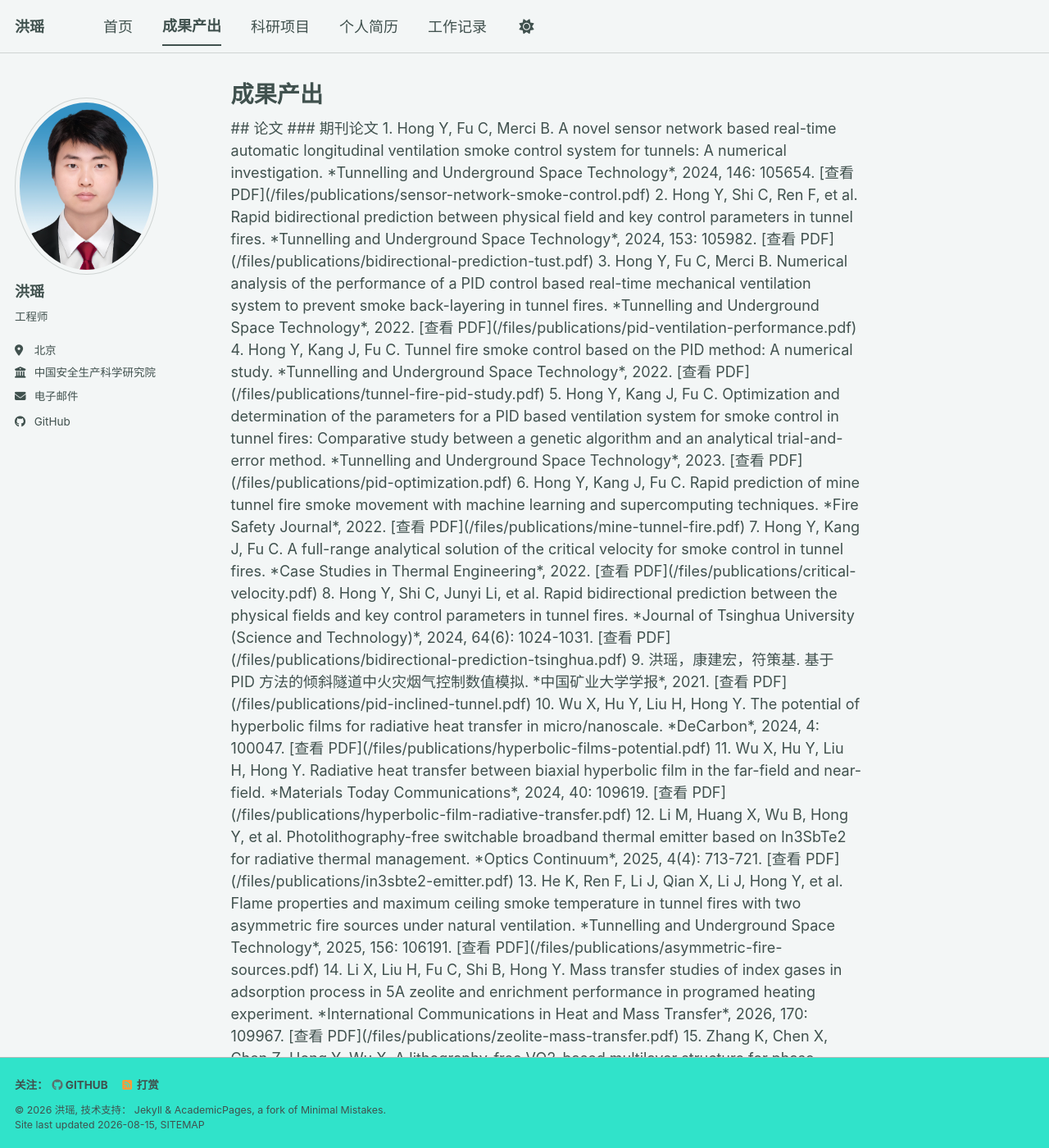
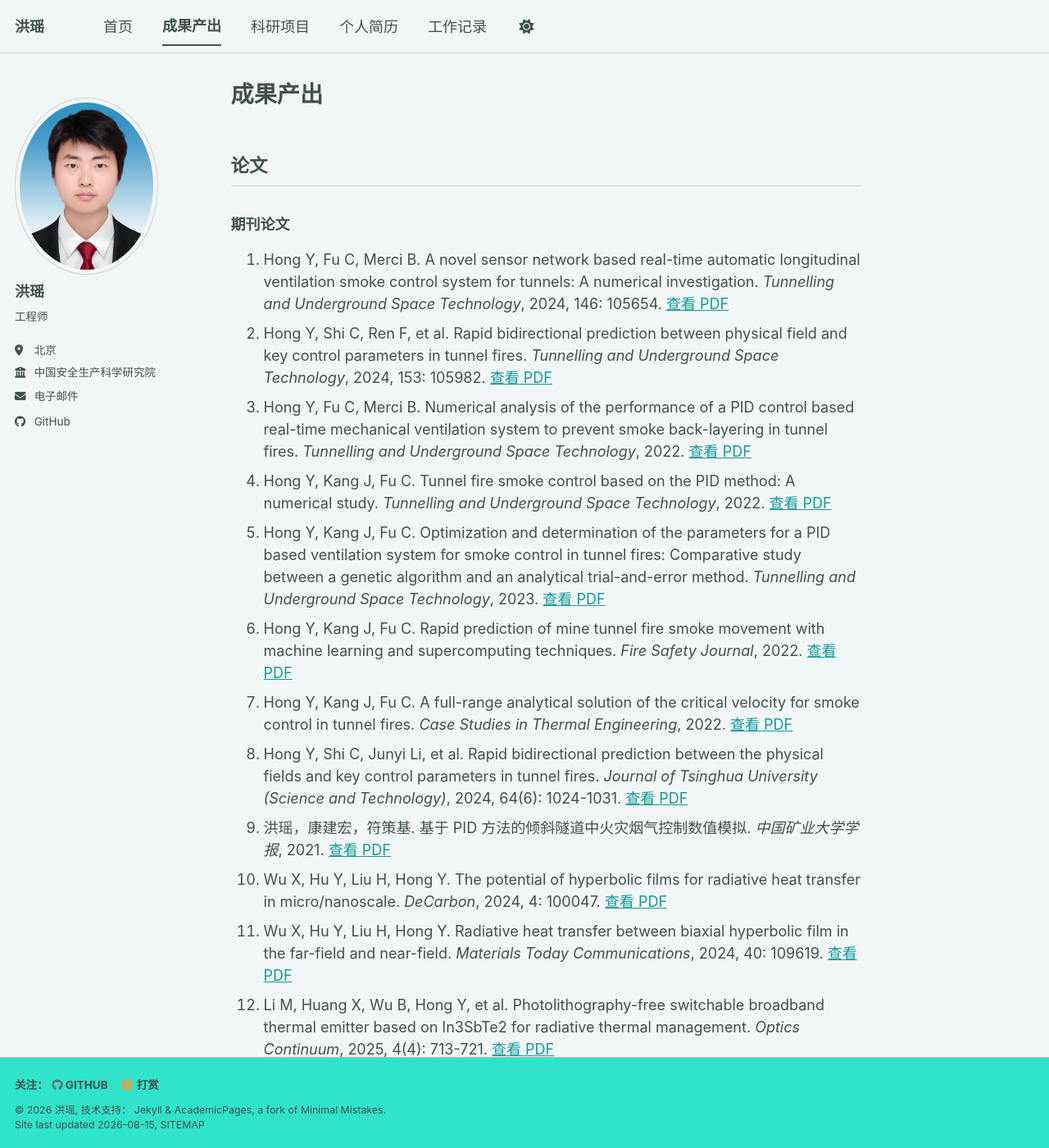
Before and after one commit to hong-yao/hong-yao.github.io, a Jekyll site: the page built from _pages/publications.md, in a window 1280 px wide and 1400 px high. Shown: the whole window at 82% size. Built offline with Jekyll 4.4.1, drawn with Linux system fonts in a browser that asks for light colours; a style sheet for code colours, icons or effects is not loaded; some of the changed text lies outside the part shown.

Commit message:
修复成果产出页面渲染

```diff
--- a/_pages/publications.html
+++ b/_pages/publications.md
@@ -30,7 +30,7 @@ author_profile: true
 19. Liu H, Xu Z, Yue C, Li R, Hong Y, Ma M, et al. Periodic metafilms enable multispectral camouflage and solar energy utilization. *Infrared Physics & Technology*, 2026, 106568. [查看 PDF](/files/publications/periodic-metafilms.pdf)
 20. Li J, Wang X, Li J, Hong Y, Dai C, Zhou F. Investigation on the influence of the suppressing effect on CO generation for gas explosion. *International Journal of Heat and Mass Transfer*, 2026, 128934. [查看 PDF](/files/publications/co-generation-suppression.pdf)
 21. Chen X, Zhang K, Wu X, Hong Y. A planar TiO2/Si/Al/Si/W multilayer film for synchronized visible camouflage, infrared stealth, and radiative cooling. *International Journal of Heat and Mass Transfer*, 2026, 129299. [查看 PDF](/files/publications/tio2-multilayer.pdf)
-22. Xu Z, Liu H, Yue C, Li R, Wu X, Hong Y. Strong narrowband chiral absorption in anisotropic metasurface induced by high-k dielectrics. *Applied Optics*, 2026. （PDF 待补充）
+22. Xu Z, Liu H, Yue C, Li R, Hong Y, Ma M, et al. Strong narrowband chiral absorption in anisotropic metasurface induced by high-k dielectrics. *Applied Optics*, 2026. （PDF 待补充）
 23. Zhao F, Wang D, Chen G, Liu H, Wu X, Hong Y. Ultra-broadband and wide-angle solar energy absorption enabled by multilayer structure with periodic metasurface. *Solar Energy*, 2026, 315: 114807. （PDF 待补充）
 24. Liu H, Yu R, Yue C, Li R, Xu Z, Ma Z, Wu X, Hong Y. Near-field radiative heat transfer between hyperbolic films in high-k dielectrics. *International Journal of Heat and Mass Transfer*, 2026, 271(1): 129371. （PDF 待补充）
 25. 李凌，洪瑶*，胡奕晗等. 大尺度隧道火灾烟气精准动态通风控制实验研究. *清华大学学报（自然科学版）*，已录用. （PDF 待补充）
```
